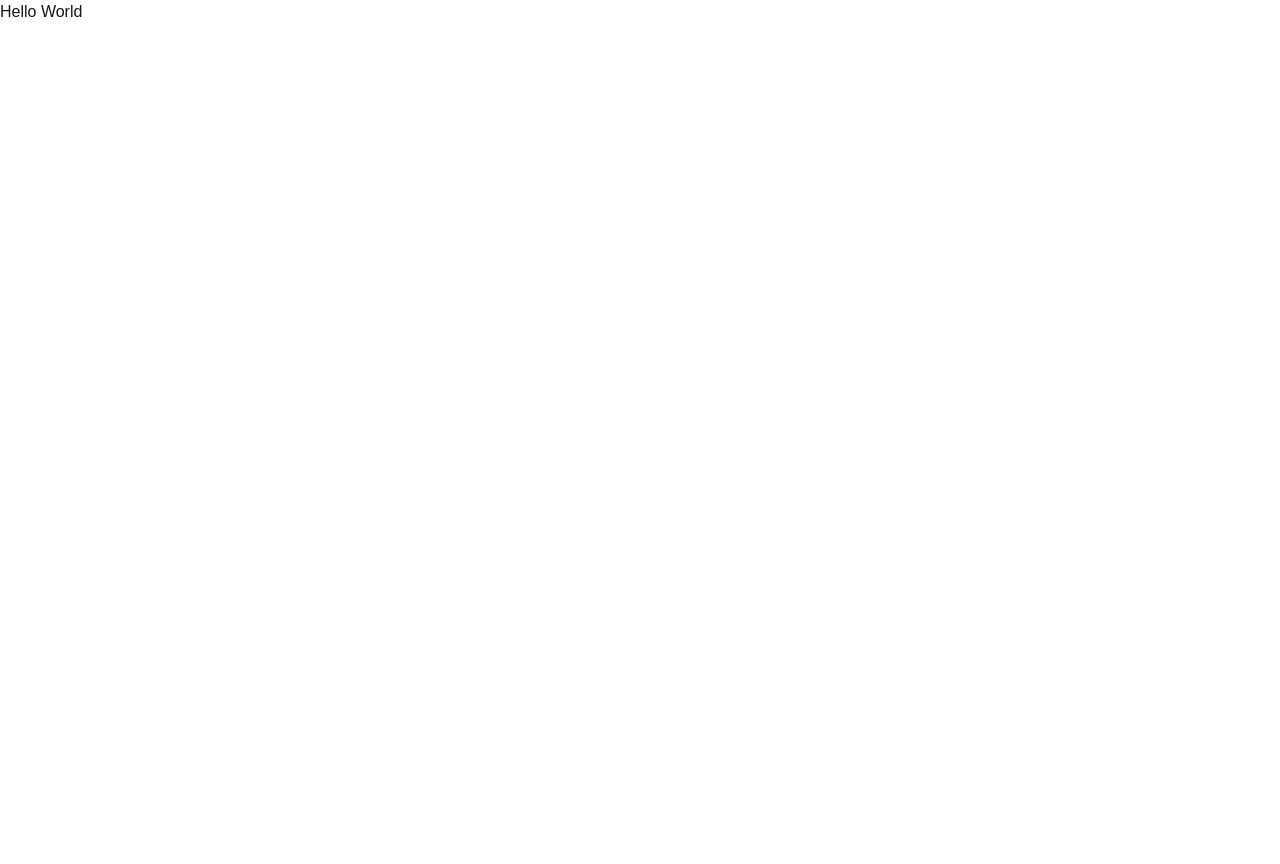
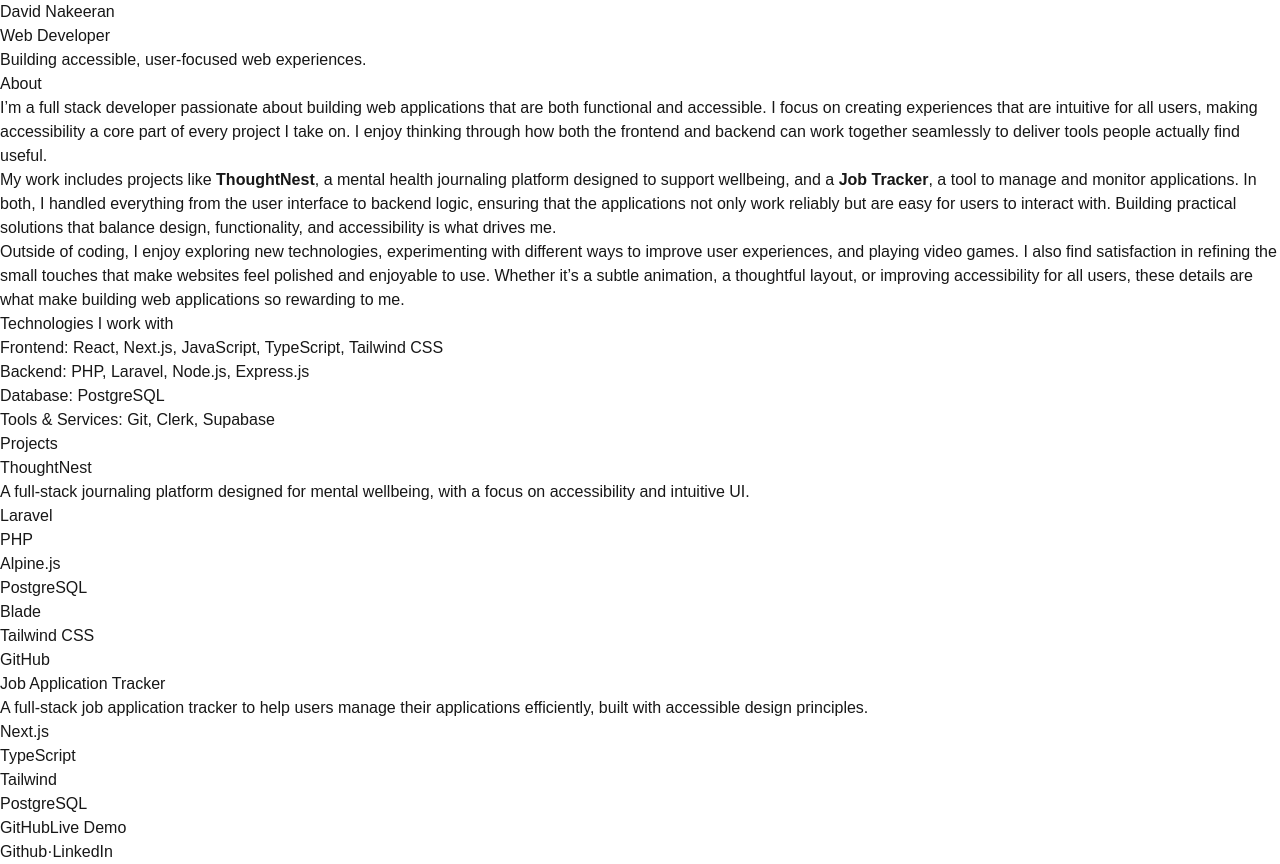
Before and after one commit to David-Nakeeran/portfolio, a Next.js app: page / in a window 1280 px wide. Before the commit the page ends 800 px from the top, so only its background shows below. Built offline with nearby package versions, Linux system fonts and the light colour scheme.

Commit message:
Chore: basic structure and content complete

```diff
--- a/src/app/layout.js
+++ b/src/app/layout.js
@@ -1,5 +1,7 @@
 import { Geist, Geist_Mono } from "next/font/google";
 import "./globals.css";
+import Header from "@/components/Header";
+import Footer from "@/components/Footer";
 
 const geistSans = Geist({
   variable: "--font-geist-sans",
@@ -22,7 +24,9 @@
       <body
         className={`${geistSans.variable} ${geistMono.variable} antialiased`}
       >
+        <Header />
         {children}
+        <Footer />
       </body>
     </html>
   );
--- a/src/app/page.js
+++ b/src/app/page.js
@@ -1,7 +1,5 @@
+import Main from "@/components/Main";
+
 export default function Home() {
-  return (
-    <main>
-      <h1>Hello World</h1>
-    </main>
-  );
+  return <Main />;
 }
--- /dev/null
+++ b/src/components/Footer.jsx
@@ -0,0 +1,21 @@
+export default function Footer() {
+  return (
+    <footer>
+      <a
+        href="https://github.com/David-Nakeeran"
+        target="_blank"
+        rel="noopener noreferrer"
+      >
+        Github
+      </a>
+      ·
+      <a
+        href="https://www.linkedin.com/in/david-n-29415836a/"
+        target="_blank"
+        rel="noopener noreferrer"
+      >
+        LinkedIn
+      </a>
+    </footer>
+  );
+}
--- /dev/null
+++ b/src/components/Header.jsx
@@ -0,0 +1,9 @@
+export default function Header() {
+  return (
+    <header>
+      <h1>David Nakeeran</h1>
+      <h2>Web Developer</h2>
+      <p>Building accessible, user-focused web experiences.</p>
+    </header>
+  );
+}
--- /dev/null
+++ b/src/components/Main.jsx
@@ -0,0 +1,114 @@
+export default function Main() {
+  return (
+    <main>
+      <section>
+        <h2>About</h2>
+        <p>
+          I’m a full stack developer passionate about building web applications
+          that are both functional and accessible. I focus on creating
+          experiences that are intuitive for all users, making accessibility a
+          core part of every project I take on. I enjoy thinking through how
+          both the frontend and backend can work together seamlessly to deliver
+          tools people actually find useful.
+        </p>
+
+        <p>
+          My work includes projects like{" "}
+          <span className="font-semibold">ThoughtNest</span>, a mental health
+          journaling platform designed to support wellbeing, and a{" "}
+          <span className="font-semibold">Job Tracker</span>, a tool to manage
+          and monitor applications. In both, I handled everything from the user
+          interface to backend logic, ensuring that the applications not only
+          work reliably but are easy for users to interact with. Building
+          practical solutions that balance design, functionality, and
+          accessibility is what drives me.
+        </p>
+
+        <p>
+          Outside of coding, I enjoy exploring new technologies, experimenting
+          with different ways to improve user experiences, and playing video
+          games. I also find satisfaction in refining the small touches that
+          make websites feel polished and enjoyable to use. Whether it’s a
+          subtle animation, a thoughtful layout, or improving accessibility for
+          all users, these details are what make building web applications so
+          rewarding to me.
+        </p>
+      </section>
+
+      <section>
+        <h2>Technologies I work with</h2>
+
+        <ul>
+          <li>
+            Frontend: React, Next.js, JavaScript, TypeScript, Tailwind CSS
+          </li>
+          <li>Backend: PHP, Laravel, Node.js, Express.js</li>
+          <li>Database: PostgreSQL</li>
+          <li>Tools & Services: Git, Clerk, Supabase</li>
+        </ul>
+      </section>
+
+      <section>
+        <h2>Projects</h2>
+        <div>
+          <div>
+            <h3>ThoughtNest</h3>
+            <p>
+              A full-stack journaling platform designed for mental wellbeing,
+              with a focus on accessibility and intuitive UI.
+            </p>
+            <ul>
+              <li>Laravel</li>
+              <li>PHP</li>
+              <li>Alpine.js</li>
+              <li>PostgreSQL</li>
+              <li>Blade</li>
+              <li>Tailwind CSS</li>
+            </ul>
+            <div>
+              <a
+                href="https://github.com/David-Nakeeran/thoughtnest"
+                target="_blank"
+                rel="noopener noreferrer"
+              >
+                GitHub
+              </a>
+            </div>
+          </div>
+        </div>
+
+        <div>
+          <div>
+            <h3>Job Application Tracker</h3>
+            <p>
+              A full-stack job application tracker to help users manage their
+              applications efficiently, built with accessible design principles.
+            </p>
+            <ul>
+              <li>Next.js</li>
+              <li>TypeScript</li>
+              <li>Tailwind</li>
+              <li>PostgreSQL</li>
+            </ul>
+            <div>
+              <a
+                href="https://github.com/David-Nakeeran/job-tracker"
+                target="_blank"
+                rel="noopener noreferrer"
+              >
+                GitHub
+              </a>
+              <a
+                href="https://job-tracker-ten-xi.vercel.app/"
+                target="_blank"
+                rel="noopener noreferrer"
+              >
+                Live Demo
+              </a>
+            </div>
+          </div>
+        </div>
+      </section>
+    </main>
+  );
+}
```
